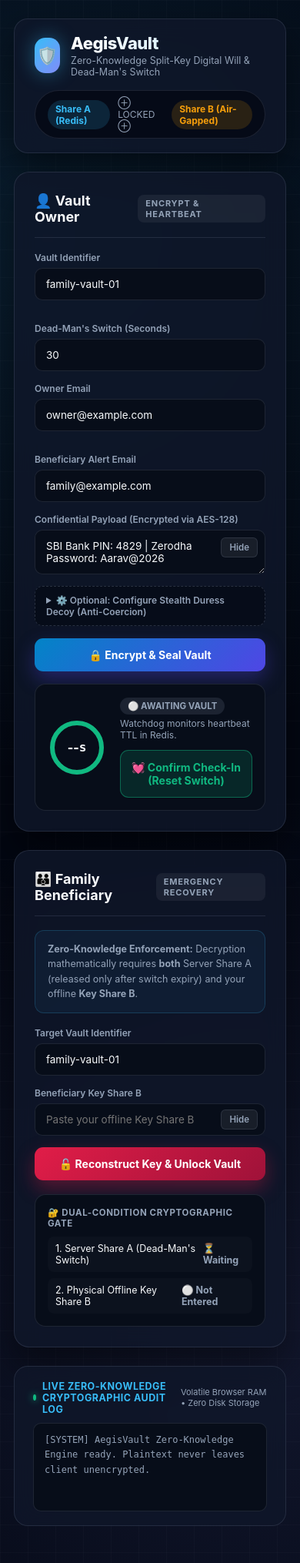
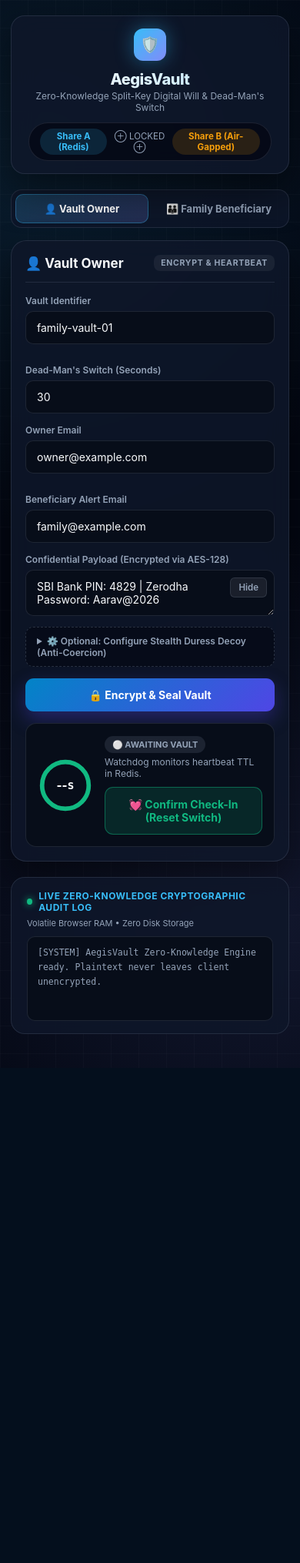
Before and after one commit to imbasavarajsc/aegis-vault, a FastAPI app: page / in a window 390 px wide. Shown: the whole page at 77% size. After the commit the page ends 1386 px from the top, so only its background shows below. Run offline with FastAPI, Linux system fonts and the light colour scheme.

Commit message:
feat: add mobile role switcher tabs and universal mobile clipboard support

```diff
--- a/app/templates/index.html
+++ b/app/templates/index.html
@@ -2,12 +2,12 @@
 <html lang="en">
 <head>
     <meta charset="UTF-8">
-    <meta name="viewport" content="width=device-width, initial-scale=1.0">
+    <meta name="viewport" content="width=device-width, initial-scale=1.0, maximum-scale=1.0, user-scalable=no">
     <title>AegisVault | Zero-Knowledge Split-Key Digital Will</title>
     <style>
         :root {
             --bg-void: #030712;
-            --bg-panel: rgba(15, 23, 42, 0.8);
+            --bg-panel: rgba(15, 23, 42, 0.85);
             --bg-input: #070d19;
             --border-glass: rgba(148, 163, 184, 0.16);
             --cyan: #38bdf8;
@@ -24,6 +24,7 @@
             margin: 0;
             padding: 0;
             font-family: 'Inter', -apple-system, BlinkMacSystemFont, "Segoe UI", Roboto, sans-serif;
+            -webkit-tap-highlight-color: transparent;
         }
 
         body {
@@ -36,14 +37,14 @@
             background-size: 100% 100%, 100% 100%, 36px 36px, 36px 36px;
             color: var(--text-main);
             min-height: 100vh;
-            padding: 24px 18px 48px 18px;
+            padding: 20px 14px 44px 14px;
         }
 
         /* HUD Header */
         .hud-header {
             max-width: 1220px;
-            margin: 0 auto 24px auto;
-            padding: 18px 26px;
+            margin: 0 auto 20px auto;
+            padding: 16px 22px;
             background: var(--bg-panel);
             backdrop-filter: blur(16px);
             border: 1px solid var(--border-glass);
@@ -52,30 +53,31 @@
             justify-content: space-between;
             align-items: center;
             flex-wrap: wrap;
-            gap: 16px;
+            gap: 12px;
             box-shadow: 0 20px 50px rgba(0, 0, 0, 0.5);
         }
 
         .brand-cluster {
             display: flex;
             align-items: center;
-            gap: 14px;
+            gap: 12px;
         }
 
         .shield-emblem {
-            width: 46px;
-            height: 46px;
-            border-radius: 14px;
+            width: 42px;
+            height: 42px;
+            border-radius: 12px;
             background: linear-gradient(135deg, var(--cyan), var(--indigo));
             display: flex;
             align-items: center;
             justify-content: center;
-            font-size: 22px;
+            font-size: 20px;
             box-shadow: 0 0 25px rgba(56, 189, 248, 0.4);
+            flex-shrink: 0;
         }
 
         .brand-cluster h1 {
-            font-size: 22px;
+            font-size: 20px;
             font-weight: 800;
             letter-spacing: -0.5px;
             background: linear-gradient(90deg, #ffffff, #bae6fd);
@@ -84,7 +86,7 @@
         }
 
         .brand-cluster p {
-            font-size: 12.5px;
+            font-size: 12px;
             color: var(--text-dim);
             margin-top: 2px;
         }
@@ -93,23 +95,54 @@
         .xor-bridge {
             display: flex;
             align-items: center;
-            gap: 10px;
+            gap: 8px;
             background: rgba(3, 7, 18, 0.7);
             border: 1px solid var(--border-glass);
-            padding: 8px 16px;
+            padding: 7px 14px;
             border-radius: 999px;
             font-family: 'JetBrains Mono', monospace;
-            font-size: 12px;
+            font-size: 11.5px;
         }
 
         .node-badge {
-            padding: 4px 10px;
+            padding: 3px 9px;
             border-radius: 999px;
             font-weight: 700;
         }
 
         .node-server { background: rgba(56, 189, 248, 0.15); color: var(--cyan); }
         .node-offline { background: rgba(245, 158, 11, 0.15); color: var(--amber); }
+
+        /* Mobile Role Switcher Bar (Hidden on Laptop, Shown on Mobile) */
+        .mobile-tabs {
+            display: none;
+            max-width: 1220px;
+            margin: 0 auto 16px auto;
+            background: var(--bg-panel);
+            border: 1px solid var(--border-glass);
+            border-radius: 14px;
+            padding: 5px;
+            gap: 6px;
+        }
+
+        .mobile-tab-btn {
+            flex: 1;
+            padding: 10px 12px;
+            border: none;
+            border-radius: 10px;
+            background: transparent;
+            color: var(--text-dim);
+            font-size: 13px;
+            font-weight: 700;
+            cursor: pointer;
+            transition: all 0.2s;
+        }
+
+        .mobile-tab-btn.active {
+            background: linear-gradient(135deg, rgba(56, 189, 248, 0.2), rgba(129, 140, 248, 0.2));
+            color: #ffffff;
+            border: 1px solid rgba(56, 189, 248, 0.35);
+        }
 
         /* Main Grid */
         .grid-container {
@@ -122,7 +155,12 @@
         }
 
         @media (max-width: 920px) {
+            .mobile-tabs { display: flex; }
             .grid-container { grid-template-columns: 1fr; }
+            .vault-card.mobile-hidden { display: none; }
+            .hud-header { justify-content: center; text-align: center; }
+            .brand-cluster { flex-direction: column; }
+            .xor-bridge { width: 100%; justify-content: center; }
         }
 
         .vault-card {
@@ -130,7 +168,7 @@
             backdrop-filter: blur(16px);
             border: 1px solid var(--border-glass);
             border-radius: 20px;
-            padding: 26px;
+            padding: 24px;
             box-shadow: 0 24px 48px rgba(0, 0, 0, 0.45);
             display: flex;
             flex-direction: column;
@@ -141,25 +179,25 @@
             display: flex;
             justify-content: space-between;
             align-items: center;
-            padding-bottom: 16px;
-            margin-bottom: 18px;
+            padding-bottom: 14px;
+            margin-bottom: 16px;
             border-bottom: 1px solid var(--border-glass);
         }
 
         .card-top h2 {
-            font-size: 18px;
+            font-size: 17px;
             font-weight: 700;
             display: flex;
             align-items: center;
-            gap: 10px;
+            gap: 8px;
         }
 
         .badge-role {
-            font-size: 11px;
+            font-size: 10.5px;
             font-weight: 700;
             text-transform: uppercase;
-            letter-spacing: 0.8px;
-            padding: 4px 10px;
+            letter-spacing: 0.7px;
+            padding: 4px 9px;
             border-radius: 8px;
             background: rgba(255, 255, 255, 0.06);
             color: var(--text-dim);
@@ -168,14 +206,15 @@
         .two-col {
             display: grid;
             grid-template-columns: 1fr 1fr;
-            gap: 14px;
+            gap: 12px;
         }
 
         @media (max-width: 540px) {
             .two-col { grid-template-columns: 1fr; }
+            .vault-card { padding: 18px; }
         }
 
-        .field-group { margin-bottom: 15px; }
+        .field-group { margin-bottom: 14px; }
 
         label {
             display: block;
@@ -192,7 +231,7 @@
             border-radius: 10px;
             padding: 12px 14px;
             color: var(--text-main);
-            font-size: 13.5px;
+            font-size: 14px;
             transition: border-color 0.2s, box-shadow 0.2s;
         }
 
@@ -219,7 +258,7 @@
             right: 10px;
             top: 50%;
             transform: translateY(-50%);
-            background: rgba(255, 255, 255, 0.07);
+            background: rgba(255, 255, 255, 0.08);
             border: 1px solid var(--border-glass);
             color: var(--text-dim);
             font-size: 11.5px;
@@ -239,7 +278,7 @@
 
         /* Collapsible Stealth Duress Config */
         details.stealth-config {
-            margin-bottom: 16px;
+            margin-bottom: 15px;
             background: rgba(3, 7, 18, 0.55);
             border: 1px dashed rgba(148, 163, 184, 0.25);
             border-radius: 10px;
@@ -284,7 +323,7 @@
             background: rgba(16, 185, 129, 0.15);
             border: 1px solid rgba(16, 185, 129, 0.45);
             color: var(--emerald);
-            margin-top: 12px;
+            margin-top: 10px;
         }
 
         .btn-pulse:hover {
@@ -302,8 +341,8 @@
         /* Share B Handover Card */
         .share-box {
             display: none;
-            margin-top: 16px;
-            padding: 14px 16px;
+            margin-top: 15px;
+            padding: 14px 15px;
             background: rgba(245, 158, 11, 0.08);
             border: 1px solid rgba(245, 158, 11, 0.35);
             border-radius: 12px;
@@ -313,11 +352,12 @@
             display: flex;
             justify-content: space-between;
             align-items: center;
+            gap: 8px;
             margin-bottom: 8px;
         }
 
         .share-label {
-            font-size: 11.5px;
+            font-size: 11px;
             font-weight: 700;
             color: var(--amber);
         }
@@ -326,11 +366,12 @@
             background: var(--amber);
             color: #030712;
             border: none;
-            padding: 5px 12px;
+            padding: 6px 12px;
             border-radius: 6px;
             font-size: 11.5px;
             font-weight: 700;
             cursor: pointer;
+            flex-shrink: 0;
         }
 
         .share-code {
@@ -347,6 +388,8 @@
         .share-meta {
             display: flex;
             justify-content: space-between;
+            flex-wrap: wrap;
+            gap: 4px;
             font-size: 11px;
             color: var(--text-dim);
             margin-top: 7px;
@@ -354,27 +397,27 @@
 
         /* SVG Circular Dead-Man's Switch Reactor */
         .reactor-panel {
-            margin-top: 16px;
-            padding: 16px;
+            margin-top: 15px;
+            padding: 15px;
             background: var(--bg-input);
             border: 1px solid var(--border-glass);
             border-radius: 14px;
             display: flex;
             align-items: center;
-            gap: 18px;
+            gap: 15px;
         }
 
         .ring-wrap {
             position: relative;
-            width: 76px;
-            height: 76px;
+            width: 72px;
+            height: 72px;
             flex-shrink: 0;
         }
 
         .ring-wrap svg {
             transform: rotate(-90deg);
-            width: 76px;
-            height: 76px;
+            width: 72px;
+            height: 72px;
         }
 
         .ring-bg {
@@ -400,16 +443,16 @@
             align-items: center;
             justify-content: center;
             font-family: 'JetBrains Mono', monospace;
-            font-size: 16px;
+            font-size: 15px;
             font-weight: 800;
             color: var(--text-main);
         }
 
-        .reactor-info { flex: 1; }
+        .reactor-info { flex: 1; min-width: 0; }
 
         .status-tag {
             display: inline-block;
-            font-size: 11.5px;
+            font-size: 11px;
             font-weight: 700;
             padding: 4px 10px;
             border-radius: 999px;
@@ -435,23 +478,23 @@
             background: rgba(56, 189, 248, 0.06);
             border: 1px solid rgba(56, 189, 248, 0.2);
             border-radius: 12px;
-            padding: 14px 16px;
+            padding: 13px 15px;
             font-size: 12.5px;
             color: var(--text-dim);
-            margin-bottom: 18px;
+            margin-bottom: 16px;
             line-height: 1.55;
         }
 
         .gate-checklist {
-            margin-top: 18px;
-            padding: 16px;
+            margin-top: 16px;
+            padding: 15px;
             background: var(--bg-input);
             border: 1px solid var(--border-glass);
             border-radius: 14px;
         }
 
         .gate-title {
-            font-size: 11.5px;
+            font-size: 11px;
             font-weight: 700;
             text-transform: uppercase;
             letter-spacing: 0.6px;
@@ -463,10 +506,11 @@
             display: flex;
             justify-content: space-between;
             align-items: center;
+            gap: 8px;
             padding: 8px 10px;
             background: rgba(255, 255, 255, 0.02);
             border-radius: 8px;
-            font-size: 12.5px;
+            font-size: 12px;
             margin-bottom: 8px;
         }
 
@@ -474,8 +518,8 @@
 
         .unlock-output {
             display: none;
-            margin-top: 16px;
-            padding: 16px;
+            margin-top: 15px;
+            padding: 15px;
             border-radius: 14px;
             font-size: 13.5px;
         }
@@ -498,7 +542,7 @@
             background: rgba(3, 7, 18, 0.65);
             border-radius: 10px;
             font-family: 'JetBrains Mono', monospace;
-            font-size: 13.5px;
+            font-size: 13px;
             color: #ffffff;
             white-space: pre-wrap;
             line-height: 1.6;
@@ -518,7 +562,7 @@
             background: rgba(56, 189, 248, 0.18);
             border: 1px solid rgba(56, 189, 248, 0.4);
             color: var(--cyan);
-            padding: 5px 12px;
+            padding: 6px 12px;
             border-radius: 7px;
             font-size: 12px;
             font-weight: 600;
@@ -528,23 +572,25 @@
         /* Bottom Telemetry Console */
         .console-panel {
             max-width: 1220px;
-            margin: 24px auto 0 auto;
+            margin: 20px auto 0 auto;
             background: var(--bg-panel);
             backdrop-filter: blur(16px);
             border: 1px solid var(--border-glass);
             border-radius: 18px;
-            padding: 18px 24px;
+            padding: 16px 20px;
         }
 
         .console-top {
             display: flex;
             justify-content: space-between;
             align-items: center;
+            flex-wrap: wrap;
+            gap: 6px;
             margin-bottom: 10px;
         }
 
         .console-title {
-            font-size: 12.5px;
+            font-size: 12px;
             font-weight: 700;
             color: var(--cyan);
             display: flex;
@@ -565,11 +611,11 @@
             background: var(--bg-input);
             border: 1px solid var(--border-glass);
             border-radius: 10px;
-            padding: 12px 14px;
-            height: 115px;
+            padding: 11px 13px;
+            height: 110px;
             overflow-y: auto;
             font-family: 'JetBrains Mono', monospace;
-            font-size: 12px;
+            font-size: 11.5px;
             color: var(--text-dim);
             line-height: 1.65;
         }
@@ -593,11 +639,17 @@
         </div>
     </header>
 
+    <!-- MOBILE ROLE SWITCHER (VISIBLE ONLY ON PHONES/TABLETS) -->
+    <nav class="mobile-tabs">
+        <button type="button" class="mobile-tab-btn active" id="tabOwnerBtn" onclick="switchMobileRole('owner')">👤 Vault Owner</button>
+        <button type="button" class="mobile-tab-btn" id="tabBeneficiaryBtn" onclick="switchMobileRole('beneficiary')">👪 Family Beneficiary</button>
+    </nav>
+
     <!-- MAIN DUAL WORKSPACE -->
     <main class="grid-container">
 
         <!-- LEFT: VAULT OWNER -->
-        <section class="vault-card">
+        <section class="vault-card" id="ownerCard">
             <div>
                 <div class="card-top">
                     <h2>👤 Vault Owner</h2>
@@ -683,7 +735,7 @@
         </section>
 
         <!-- RIGHT: FAMILY BENEFICIARY -->
-        <section class="vault-card">
+        <section class="vault-card mobile-hidden" id="beneficiaryCard">
             <div>
                 <div class="card-top">
                     <h2>👪 Family Beneficiary</h2>
@@ -746,6 +798,25 @@
         let maxTimeout = 30;
         let isOwnerSecretHidden = false;
 
+        function switchMobileRole(role) {
+            const ownerCard = document.getElementById('ownerCard');
+            const benCard = document.getElementById('beneficiaryCard');
+            const tabOwner = document.getElementById('tabOwnerBtn');
+            const tabBen = document.getElementById('tabBeneficiaryBtn');
+
+            if (role === 'owner') {
+                ownerCard.classList.remove('mobile-hidden');
+                benCard.classList.add('mobile-hidden');
+                tabOwner.classList.add('active');
+                tabBen.classList.remove('active');
+            } else {
+                ownerCard.classList.add('mobile-hidden');
+                benCard.classList.remove('mobile-hidden');
+                tabOwner.classList.remove('active');
+                tabBen.classList.add('active');
+            }
+        }
+
         function logEvent(msg) {
             const feed = document.getElementById('cryptoTraceLog');
             const time = new Date().toLocaleTimeString();
@@ -785,13 +856,29 @@
             }
         }
 
-        // Copy Key Share B with 30s automatic clipboard memory wipe
+        // Universal Copy (Works on HTTPS Tunnels AND HTTP Local Mobile Hotspots)
+        function writeClipboardUniversal(text) {
+            if (navigator.clipboard && window.isSecureContext) {
+                return navigator.clipboard.writeText(text);
+            }
+            const temp = document.createElement('textarea');
+            temp.value = text;
+            temp.style.position = 'fixed';
+            temp.style.opacity = '0';
+            document.body.appendChild(temp);
+            temp.focus();
+            temp.select();
+            document.execCommand('copy');
+            document.body.removeChild(temp);
+            return Promise.resolve();
+        }
+
         async function copyShareB() {
             const key = document.getElementById('shareBValue').innerText.trim();
             if (!key) return;
 
             try {
-                await navigator.clipboard.writeText(key);
+                await writeClipboardUniversal(key);
                 const btn = document.getElementById('copyShareBtn');
                 const status = document.getElementById('clipboardStatus');
                 btn.innerText = '✅ Copied';
@@ -807,14 +894,14 @@
                         status.innerText = `Auto-wipes in ${left}s`;
                     } else {
                         clearInterval(clipboardTimer);
-                        try { await navigator.clipboard.writeText(''); } catch (e) {}
+                        try { await writeClipboardUniversal(' '); } catch (e) {}
                         btn.innerText = '📋 Copy Key';
                         status.innerText = 'Clipboard scrubbed';
                         logEvent("🧹 [CLIPBOARD WIPED] Key Share B cleared from system clipboard.");
                     }
                 }, 1000);
             } catch (e) {
-                alert("Please select and copy the key manually.");
+                alert("Tap and hold the key box to copy manually.");
             }
         }
 
@@ -881,7 +968,7 @@
             const gateTimer = document.getElementById('gateTimerStatus');
             document.getElementById('timeRemaining').innerText = rem;
 
-            const circumference = 201; // 2 * PI * 32
+            const circumference = 201;
             const ratio = Math.min(1, Math.max(0, rem / maxTimeout));
             ring.style.strokeDashoffset = circumference * (1 - ratio);
 
@@ -926,7 +1013,6 @@
                 return;
             }
 
-            // Stealth Case-Insensitive Duress Check (Zero UI Hints)
             if (configuredDuressKey && enteredKey.toUpperCase() === configuredDuressKey.toUpperCase()) {
                 displayDecryptedSecrets(configuredDecoyText || "SBI Bank PIN: 1940 | Zerodha Password: Guest@2024");
                 logEvent("🔓 [XOR RESTORED] Key reconstruction complete -> Vault decrypted in volatile RAM.");
```
